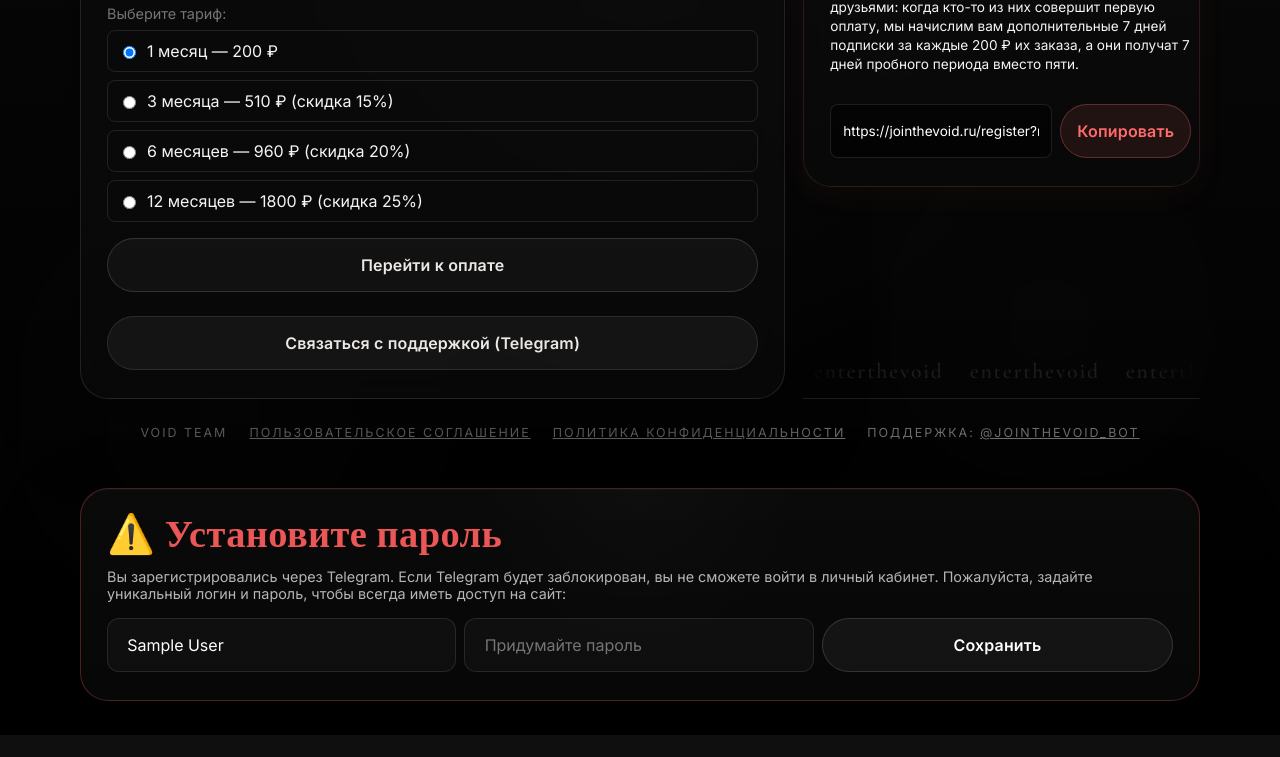
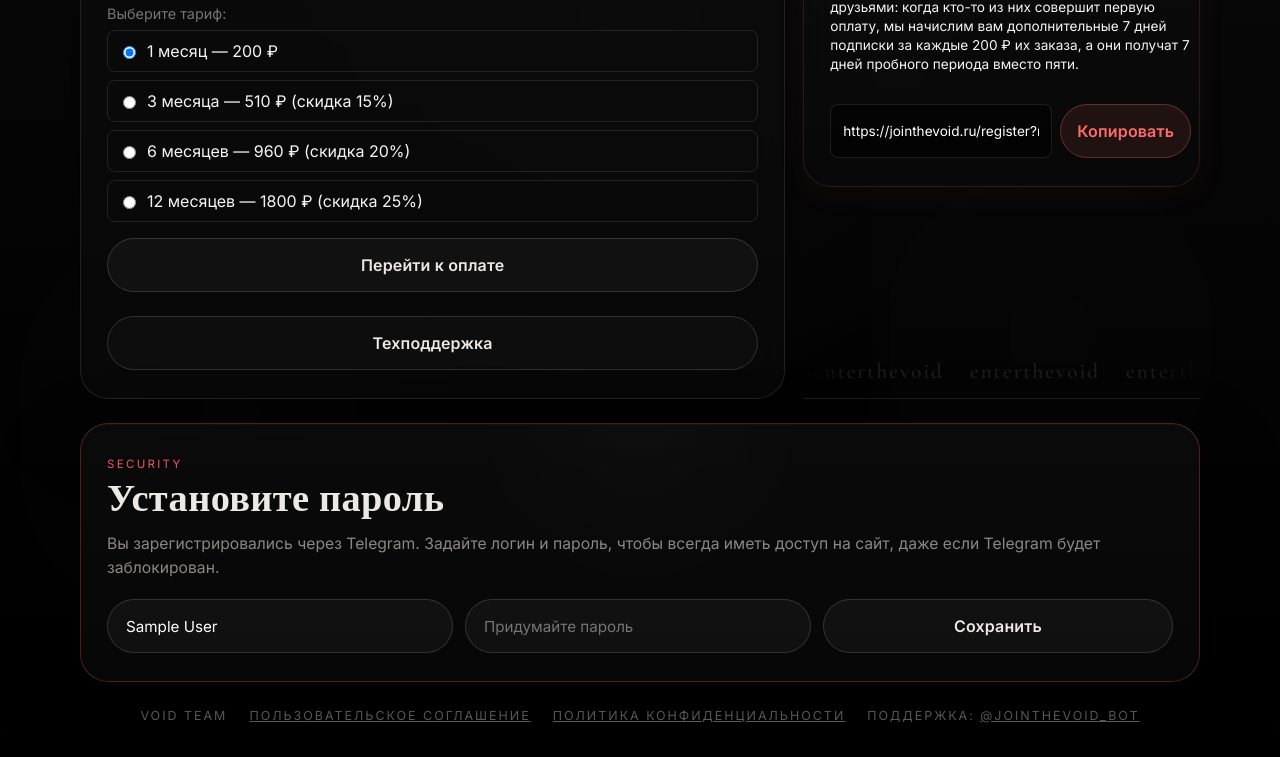
Before and after one commit to qqvoil/void, a Flask app: page /dashboard in a window 1280 px wide. Shown: the part 749-1506 px from the top of the page. Before the commit the page ends 1484 px from the top, so only its background shows below. Run offline with Flask 3, Linux system fonts and the light colour scheme; the visitor is signed in with stand-in values (Sample User, id 1); data comes from the database, SQL or seed files in the repository; some libraries are stand-ins or nearby versions.

Commit message:
UI: User's dashboard tweaks

```diff
--- a/templates/dashboard.html
+++ b/templates/dashboard.html
@@ -140,8 +140,8 @@
             <a href="{{ url_for('instructions') }}" class="dash-btn dash-btn--ghost">
               Инструкция по установке
             </a>
-            <a href="https://t.me/jointhevoid_bot" target="_blank" class="dash-btn dash-btn--ghost" style="margin-top: 0.5rem;">
-              Связаться с поддержкой
+            <a href="https://t.me/jointhevoid_bot" target="_blank" class="dash-btn dash-btn--ghost">
+              Техподдержка
             </a>
           </div>
         {% else %}
@@ -209,9 +209,9 @@
           </div>
           {% endif %}
 
-          <div style="margin-top: 1.5rem;">
-            <a href="https://t.me/jointhevoid_bot" target="_blank" class="dash-btn dash-btn--ghost" style="width: 100%; justify-content: center; background: rgba(255, 255, 255, 0.05); border: 1px solid rgba(255, 255, 255, 0.1);">
-              Связаться с поддержкой (Telegram)
+          <div class="dash-actions" style="margin-top: 1.5rem;">
+            <a href="https://t.me/jointhevoid_bot" target="_blank" class="dash-btn dash-btn--ghost" style="width: 100%; justify-content: center;">
+              Техподдержка
             </a>
           </div>
         {% endif %}
@@ -330,6 +330,21 @@
       </div>
     </section>
 
+    {% if not has_password %}
+    <div class="dash-card" style="border-color: rgba(235, 87, 87, 0.3);">
+      <span class="dash-card__kicker" style="color: #eb5757;">Security</span>
+      <h2 class="dash-card__title">Установите пароль</h2>
+      <p class="dash-card__text">
+        Вы зарегистрировались через Telegram. Задайте логин и пароль, чтобы всегда иметь доступ на сайт, даже если Telegram будет заблокирован.
+      </p>
+      <form action="{{ url_for('set_password') }}" method="POST" class="dash-actions" style="margin-top: 18px; flex-wrap: wrap;">
+        <input type="text" name="login" value="{{ user.full_name }}" placeholder="Придумайте логин" required style="flex: 1; min-width: 180px; height: 54px; padding: 0 18px; border-radius: 999px; background: rgba(255, 255, 255, 0.04); border: 1px solid rgba(255, 255, 255, 0.14); color: #fff; font-size: 0.95rem;">
+        <input type="password" name="password" placeholder="Придумайте пароль" required style="flex: 1; min-width: 180px; height: 54px; padding: 0 18px; border-radius: 999px; background: rgba(255, 255, 255, 0.04); border: 1px solid rgba(255, 255, 255, 0.14); color: #fff; font-size: 0.95rem;">
+        <button type="submit" class="dash-btn" style="flex: 1; min-width: 140px;">Сохранить</button>
+      </form>
+    </div>
+    {% endif %}
+
     <footer class="dash-footer">
       <div class="dash-footer__meta">
         <span>Void Team</span>
@@ -338,25 +353,6 @@
         <span>Поддержка: <a href="https://t.me/jointhevoid_bot" style="color: inherit; text-decoration: underline;" target="_blank">@jointhevoid_bot</a></span>
       </div>
     </footer>
-
-    {% if not has_password %}
-    <div class="dash-card" style="margin-top: 1.5rem; border-color: rgba(235, 87, 87, 0.3);">
-      <div class="dash-card__header">
-        <h2 class="dash-card__title" style="color: #eb5757;">⚠️ Установите пароль</h2>
-      </div>
-      <div class="dash-card__body">
-        <p style="font-size: 0.9rem; color: rgba(255,255,255,0.7); margin-bottom: 1rem;">
-          Вы зарегистрировались через Telegram. Если Telegram будет заблокирован, вы не сможете войти в личный кабинет.
-          Пожалуйста, задайте уникальный логин и пароль, чтобы всегда иметь доступ на сайт:
-        </p>
-        <form action="{{ url_for('set_password') }}" method="POST" style="display: flex; gap: 0.5rem; flex-wrap: wrap;">
-          <input type="text" name="login" value="{{ user.full_name }}" placeholder="Придумайте логин" required style="flex: 1; min-width: 200px; padding: 0.8rem 1.2rem; border-radius: 12px; background: rgba(255, 255, 255, 0.03); border: 1px solid rgba(255, 255, 255, 0.1); color: #fff; font-size: 1rem;">
-          <input type="password" name="password" placeholder="Придумайте пароль" required style="flex: 1; min-width: 200px; padding: 0.8rem 1.2rem; border-radius: 12px; background: rgba(255, 255, 255, 0.03); border: 1px solid rgba(255, 255, 255, 0.1); color: #fff; font-size: 1rem;">
-          <button type="submit" class="dash-btn" style="background: rgba(255, 255, 255, 0.05); color: #fff; flex: 1; min-width: 150px;">Сохранить</button>
-        </form>
-      </div>
-    </div>
-    {% endif %}
-  </main>
+  </div>
 </div>
 {% endblock %}
```
